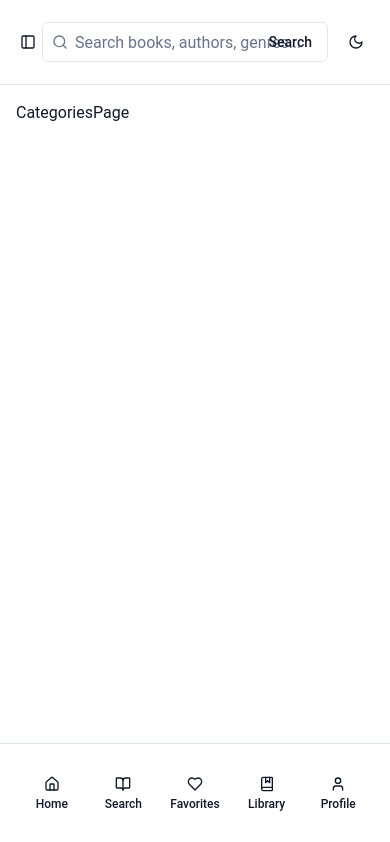
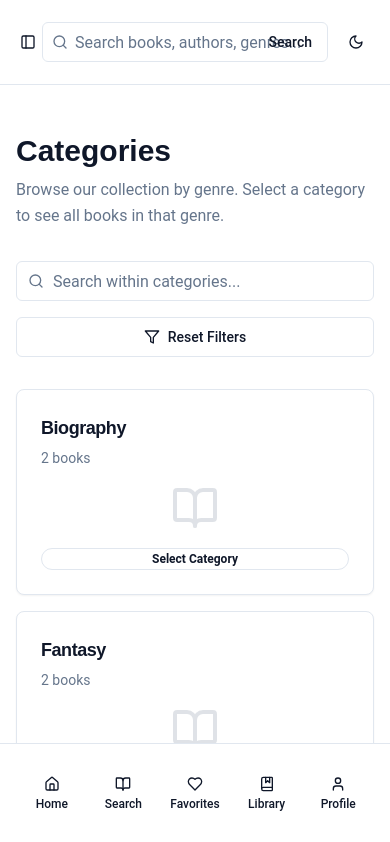
Before and after one commit to HiltonAraujo-e/librar-system-front, a Next.js app: page /library/categories in a window 390 px wide. Shown: the top 842 px of the page. Built offline with nearby package versions, Linux system fonts and the light colour scheme; no server answers.

Commit message:
feat: implementar página de categorias com busca e filtragem de livros

```diff
--- a/app/library/categories/page.tsx
+++ b/app/library/categories/page.tsx
@@ -1,9 +1,166 @@
-import React from 'react'
 
-const CategoriesPage = () => {
+import { useState, useEffect } from "react";
+import { Card, CardContent, CardDescription, CardFooter, CardHeader, CardTitle } from "@/components/ui/card";
+import { Input } from "@/components/ui/input";
+import { BookOpen, Filter, Search } from "lucide-react";
+import { Button } from "@/components/ui/button";
+import { Badge } from "@/components/ui/badge";
+import { BookGrid } from "@/components/books/BookGrid";
+import { getBooks } from "@/app/services/bookService";
+
+export default function CategoriesPage() {
+    const [books, setBooks] = useState<any[]>([]);
+    const [searchTerm, setSearchTerm] = useState("");
+    const [selectedCategory, setSelectedCategory] = useState<string | null>(null);
+    const [isLoading, setIsLoading] = useState(true);
+
+    useEffect(() => {
+        const loadBooks = async () => {
+            try {
+                setIsLoading(true);
+                const allBooks = await getBooks();
+                setBooks(allBooks);
+            } catch (error) {
+                console.error('Error loading books:', error);
+            } finally {
+                setIsLoading(false);
+            }
+        };
+
+        loadBooks();
+    }, []);
+
+    // Extract all unique genres from the books
+    const allGenres = books.reduce((genres, book) => {
+        book.genres.forEach((genre: any) => {
+            if (!genres.includes(genre)) {
+                genres.push(genre);
+            }
+        });
+        return genres;
+    }, [] as string[]).sort();
+
+    // Filter books based on selected category and search term
+    const filteredBooks = books.filter(book => {
+        const matchesCategory = selectedCategory ? book.genres.includes(selectedCategory) : true;
+        const matchesSearch = searchTerm.trim() === '' ? true :
+            book.title.toLowerCase().includes(searchTerm.toLowerCase()) ||
+            book.author.toLowerCase().includes(searchTerm.toLowerCase());
+
+        return matchesCategory && matchesSearch;
+    });
+
+    // Count books in each category
+    const categoryCounts = allGenres.reduce((counts: any, genre: any) => {
+        counts[genre] = books.filter(book => book.genres.includes(genre)).length;
+        return counts;
+    }, {} as Record<string, number>);
+
     return (
-        <div>CategoriesPage</div>
-    )
+        <div className="container py-8">
+            <header className="mb-8">
+                <h1 className="text-3xl font-bold mb-2">Categories</h1>
+                <p className="text-muted-foreground">
+                    Browse our collection by genre. Select a category to see all books in that genre.
+                </p>
+            </header>
+
+            {/* Search and filter bar */}
+            <div className="flex flex-col md:flex-row gap-4 mb-8">
+                <div className="relative flex-1">
+                    <Search className="absolute left-3 top-1/2 transform -translate-y-1/2 h-4 w-4 text-muted-foreground" />
+                    <Input
+                        placeholder="Search within categories..."
+                        className="pl-9"
+                        value={searchTerm}
+                        onChange={(e) => setSearchTerm(e.target.value)}
+                    />
+                </div>
+                <Button
+                    variant="outline"
+                    className="flex items-center gap-2"
+                    onClick={() => {
+                        setSelectedCategory(null);
+                        setSearchTerm("");
+                    }}
+                >
+                    <Filter className="h-4 w-4" />
+                    Reset Filters
+                </Button>
+            </div>
+
+            {isLoading ? (
+                <div className="py-12 text-center">
+                    <p className="text-muted-foreground">Loading categories...</p>
+                </div>
+            ) : (
+                <>
+                    {/* Categories grid */}
+                    <div className="grid grid-cols-1 sm:grid-cols-2 md:grid-cols-3 lg:grid-cols-4 gap-4 mb-8">
+                        {allGenres.map((genre: any) => (
+                            <Card
+                                key={genre}
+                                className={`cursor-pointer transition-all ${selectedCategory === genre ? 'ring-2 ring-primary' : ''}`}
+                                onClick={() => setSelectedCategory(selectedCategory === genre ? null : genre)}
+                            >
+                                <CardHeader className="pb-2">
+                                    <CardTitle className="text-lg capitalize">{genre.replace('-', ' ')}</CardTitle>
+                                    <CardDescription>{categoryCounts[genre]} books</CardDescription>
+                                </CardHeader>
+                                <CardContent className="pb-2">
+                                    <div className="h-16 flex items-center justify-center">
+                                        <BookOpen className="h-12 w-12 text-muted-foreground opacity-20" />
+                                    </div>
+                                </CardContent>
+                                <CardFooter>
+                                    <Badge variant={selectedCategory === genre ? "default" : "outline"} className="w-full justify-center">
+                                        {selectedCategory === genre ? 'Selected' : 'Select Category'}
+                                    </Badge>
+                                </CardFooter>
+                            </Card>
+                        ))}
+                    </div>
+
+                    {/* Display books for selected category */}
+                    {selectedCategory && (
+                        <div>
+                            <h2 className="text-2xl font-bold mb-4 capitalize">{selectedCategory.replace('-', ' ')} Books</h2>
+                            <BookGrid
+                                books={filteredBooks}
+                                showAuthor={true}
+                            />
+                        </div>
+                    )}
+
+                    {/* If no category is selected but there's a search term */}
+                    {!selectedCategory && searchTerm.trim() !== '' && (
+                        <div>
+                            <h2 className="text-2xl font-bold mb-4">Search Results</h2>
+                            {filteredBooks.length > 0 ? (
+                                <BookGrid
+                                    books={filteredBooks}
+                                    showAuthor={true}
+                                />
+                            ) : (
+                                <div className="py-12 text-center">
+                                    <p className="text-muted-foreground">No books found matching your search.</p>
+                                </div>
+                            )}
+                        </div>
+                    )}
+
+                    {/* If no category is selected and no search term */}
+                    {!selectedCategory && searchTerm.trim() === '' && (
+                        <div className="py-12 text-center bg-muted/50 rounded-lg">
+                            <BookOpen className="h-12 w-12 text-muted-foreground mx-auto mb-4" />
+                            <h2 className="text-xl font-semibold mb-2">Select a Category</h2>
+                            <p className="text-muted-foreground">
+                                Choose a category from above to browse books in that genre.
+                            </p>
+                        </div>
+                    )}
+                </>
+            )}
+        </div>
+    );
 }
-
-export default CategoriesPage
```
